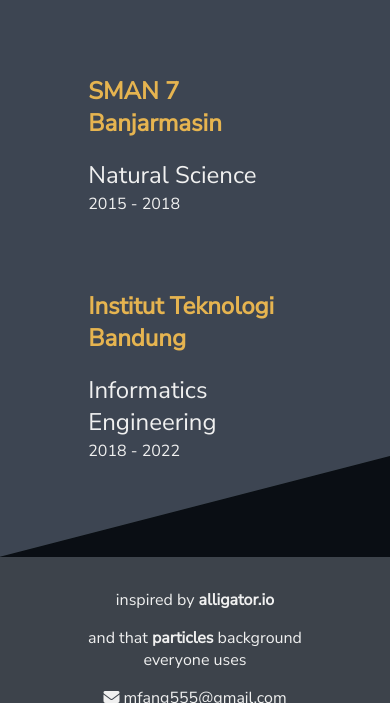
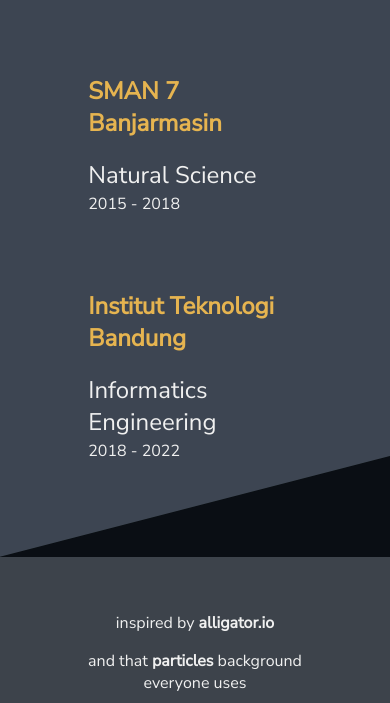
Before and after one commit to littlemight/profile, a plain HTML site: page index.html in a window 390 px wide. Shown: the part 3161-3864 px from the top of the page. Drawn offline with Linux system fonts and the light colour scheme.

Commit message:
fix typos

```diff
--- a/css/style.css
+++ b/css/style.css
@@ -126,7 +126,7 @@
   }
 
   footer {
-        padding-top: 10%:
+    padding-top: 10%;
   }
 }
 
```
Lines whose indentation alone changed are shown as unchanged.
